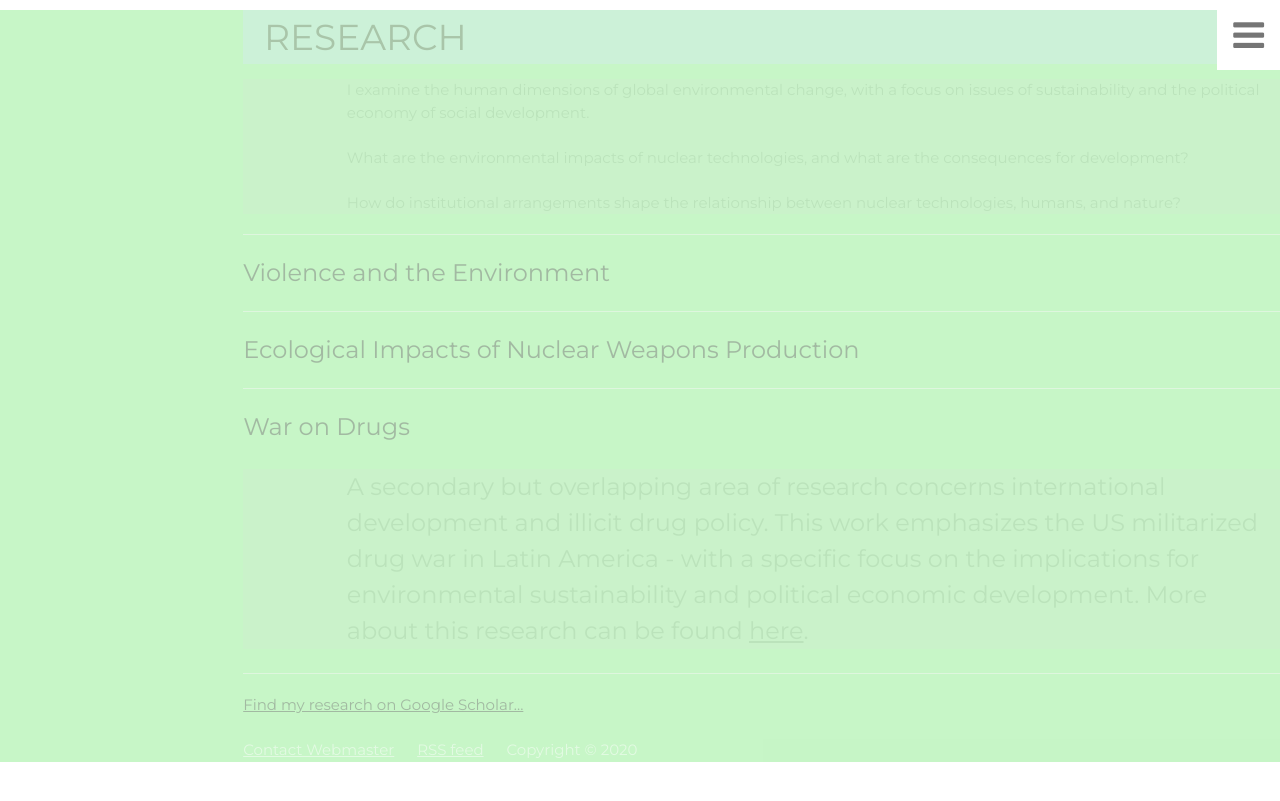
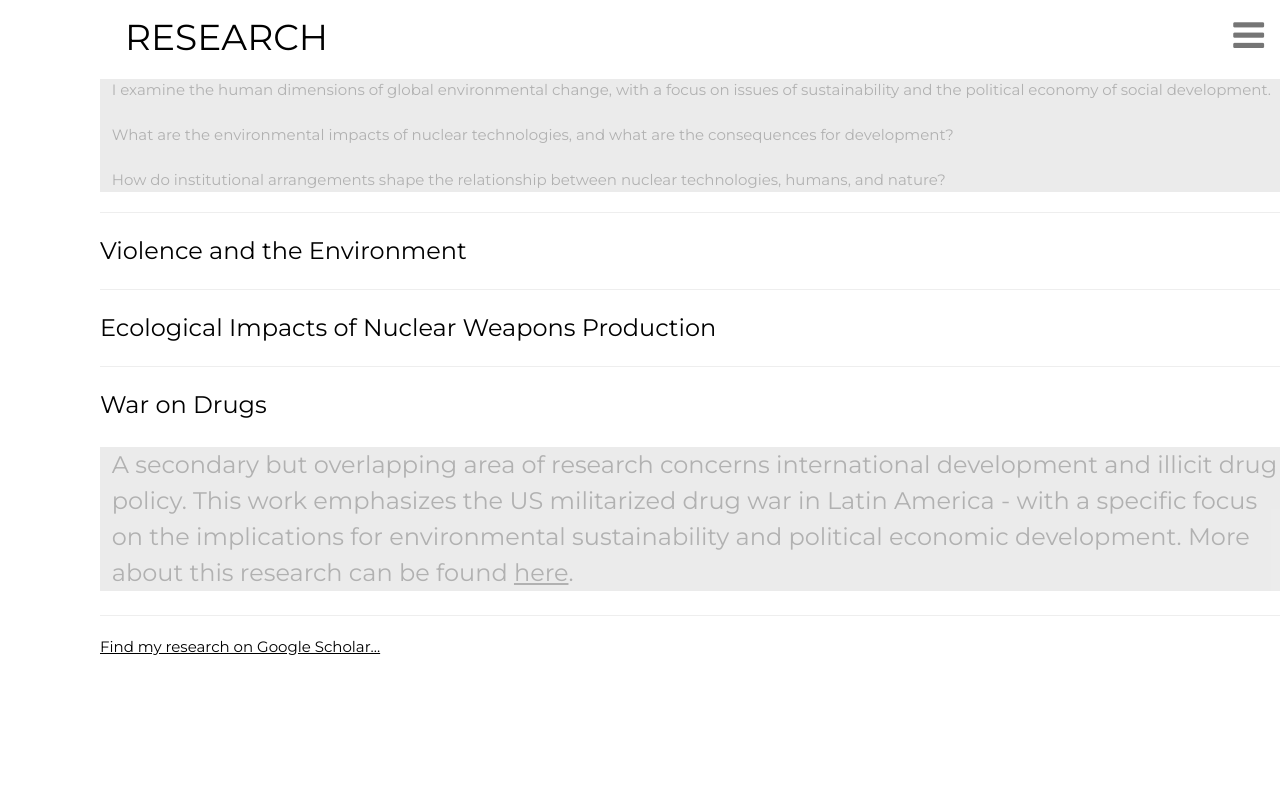
Before and after one commit to resilience1/resilience1.github.io, a Jekyll site: the page built from research.html, in a window 1280 px wide. Shown: the top 801 px of the page. Built offline with Jekyll 4.4.1, drawn with Linux system fonts in a browser that asks for light colours; nearby versions of some CDN libraries.

Commit message:
Update research.html

```diff
--- a/research.html
+++ b/research.html
@@ -3,9 +3,9 @@
 title: Research
 ---
 <style>
-	h1 {background-color: lightblue;opacity:.8;padding-left:2%;}
-	div {background-color: lightgreen;opacity:.5;padding-left:10%;}
-	p {background-color: silver;opacity:.3;padding-left:10%;}
+	h1 {padding-left:25px;}
+	div {padding-left:50px;}
+	p {background-color: silver;opacity:.3;padding-left:1%;}
 </style>
 <div class="col-sm-8 text-left">
 	<h1 class="lg-heading">RESEARCH</h1>
```
